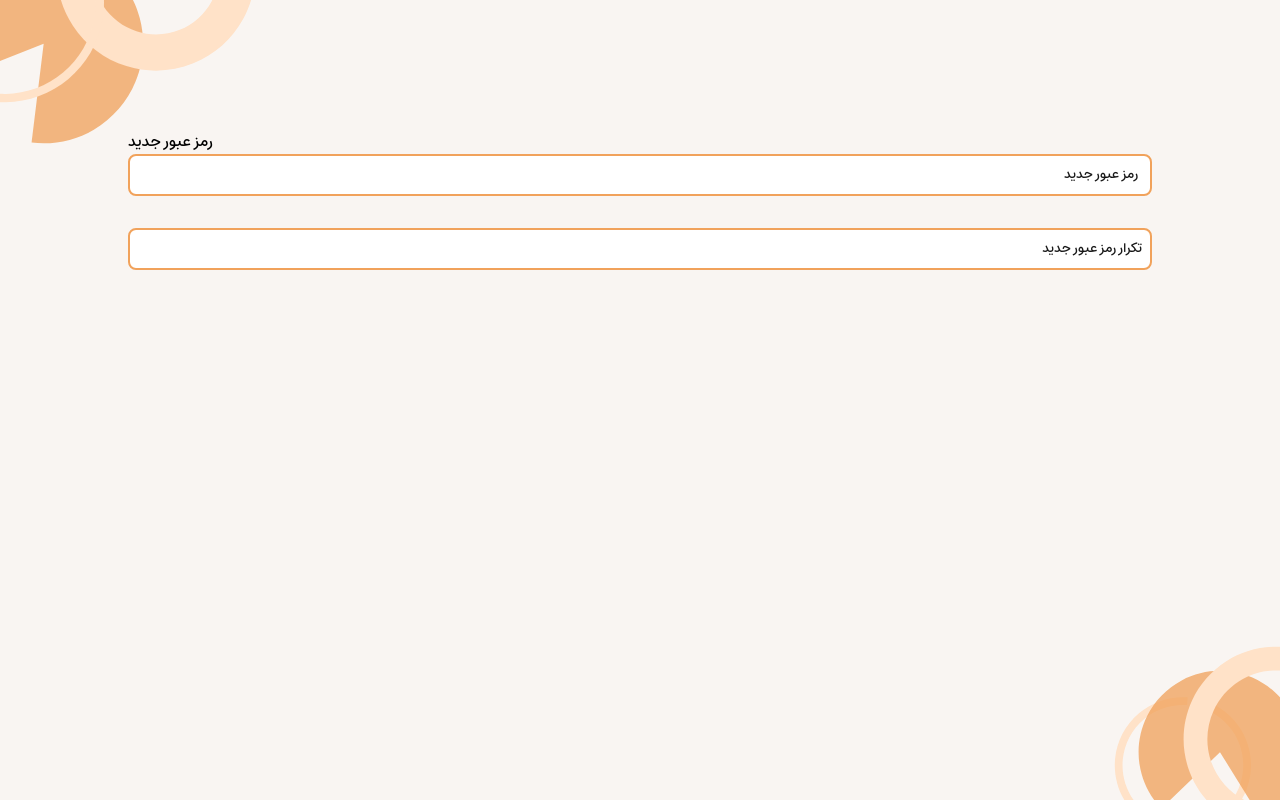
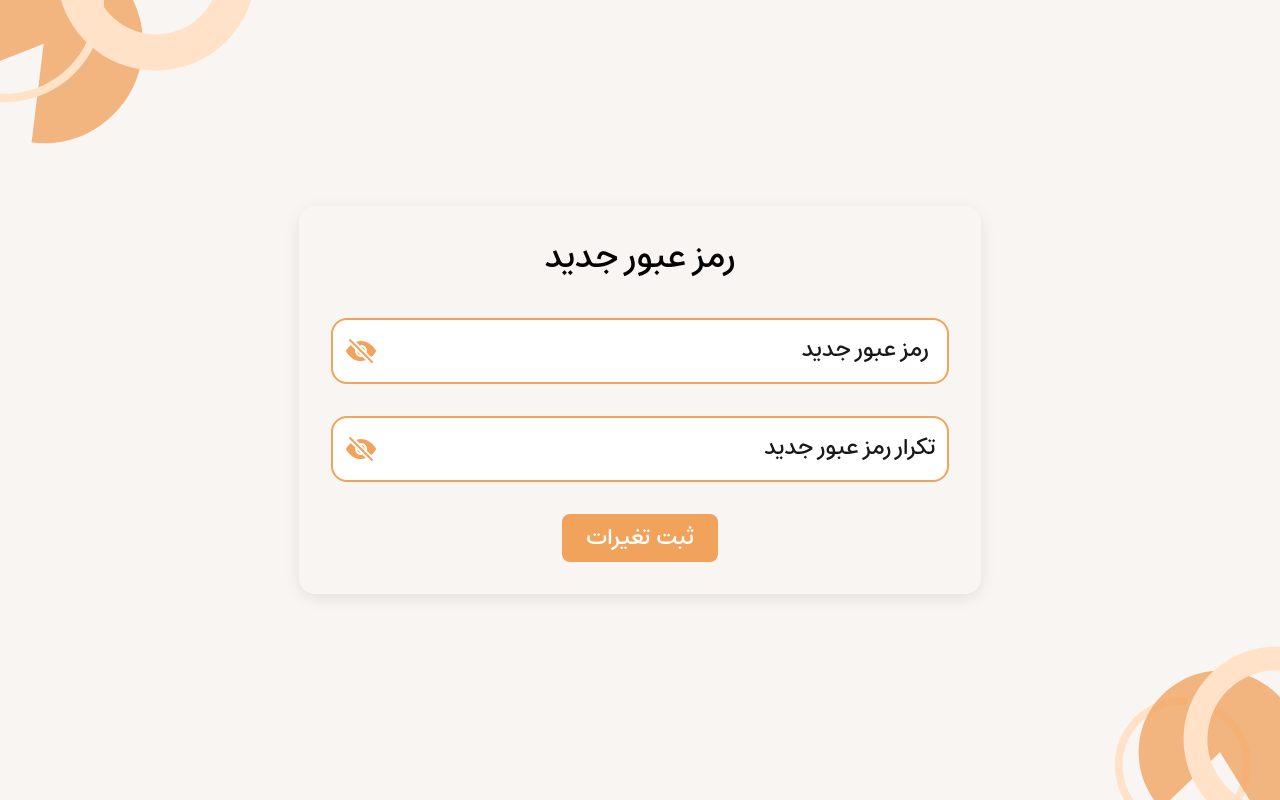
Before and after one commit to AliDlt/ProjectManagementClient, a React app: page /auth/new-password in a window 1280 px wide. Built offline with nearby package versions, Linux system fonts and the light colour scheme; the HTML template or start-up script is replaced by a standard one.

Commit message:
confirm password

```diff
--- a/pages/ForgetPasswordPage.jsx
+++ b/pages/ForgetPasswordPage.jsx
@@ -13,13 +13,13 @@
         <h3 className=" text-2xl md:text-3xl ">
           رمز عبور خود را فراموش کردید؟{" "}
         </h3>
-        <p className="w-4/5 text-2xl">
+        <p className="w-4/5 md:text-2xl">
           شماره موبایل خود را برای بازیابی رمز عبور در کادر زیر وارد کنید.{" "}
         </p>
         <form className="w-4/5 flex flex-col gap-8">
-          <CustomInput className="text-2xl px-5" placeholder="شماره موبایل" />
-          <CustomButton className="w-3/5 rounded-lg m-auto p-6 text-xl ">
-            <span className="font-bold text-lg">ارسال کد بازیابی </span>
+          <CustomInput className="md:text-2xl md:px-5" placeholder="شماره موبایل" />
+          <CustomButton className="w-3/5 rounded-lg m-auto md:p-6 md:text-xl ">
+            <span className="font-bold md:text-lg">ارسال کد بازیابی </span>
           </CustomButton>
         </form>
       </div>
--- a/pages/NewPasswordPage.jsx
+++ b/pages/NewPasswordPage.jsx
@@ -1,16 +1,26 @@
 import React from "react";
-import CustomInput from "../components/modules/CustomInput";
+import CustomButton from "../components/modules/CustomButton";
+import CustomPasswordInput from "../components/modules/CustomPasswordInput";
 
 const NewPasswordPage = () => {
   return (
-    <section className="flex flex-col w-4/5 justify-center h-[50vh]  items-center">
-      <div className="w-full">
-        <h3>
+    <section className="flex  flex-col w-4/5 justify-center h-screen   items-center">
+      <div className="w-full md:shadow-custom p-8 rounded-custom md:w-2/3 lg:w1/2 ">
+        <h3 className="mb-10 text-2xl md:text-center md:text-4xl">
           رمز عبور جدید
         </h3>
         <form className="flex flex-col gap-8 ">
-          <CustomInput placeholder=' رمز عبور جدید' />
-          <CustomInput placeholder='تکرار رمز عبور جدید' />
+          <CustomPasswordInput
+            placeholder=" رمز عبور جدید"
+            className="md:text-2xl p-3"
+          />
+          <CustomPasswordInput
+            placeholder="تکرار رمز عبور جدید"
+            className="md:text-2xl p-3"
+          />
+          <CustomButton className=" p-6 mx-auto rounded-lg text-2xl  ">
+            ثبت تغیرات
+          </CustomButton>
         </form>
       </div>
     </section>
```
